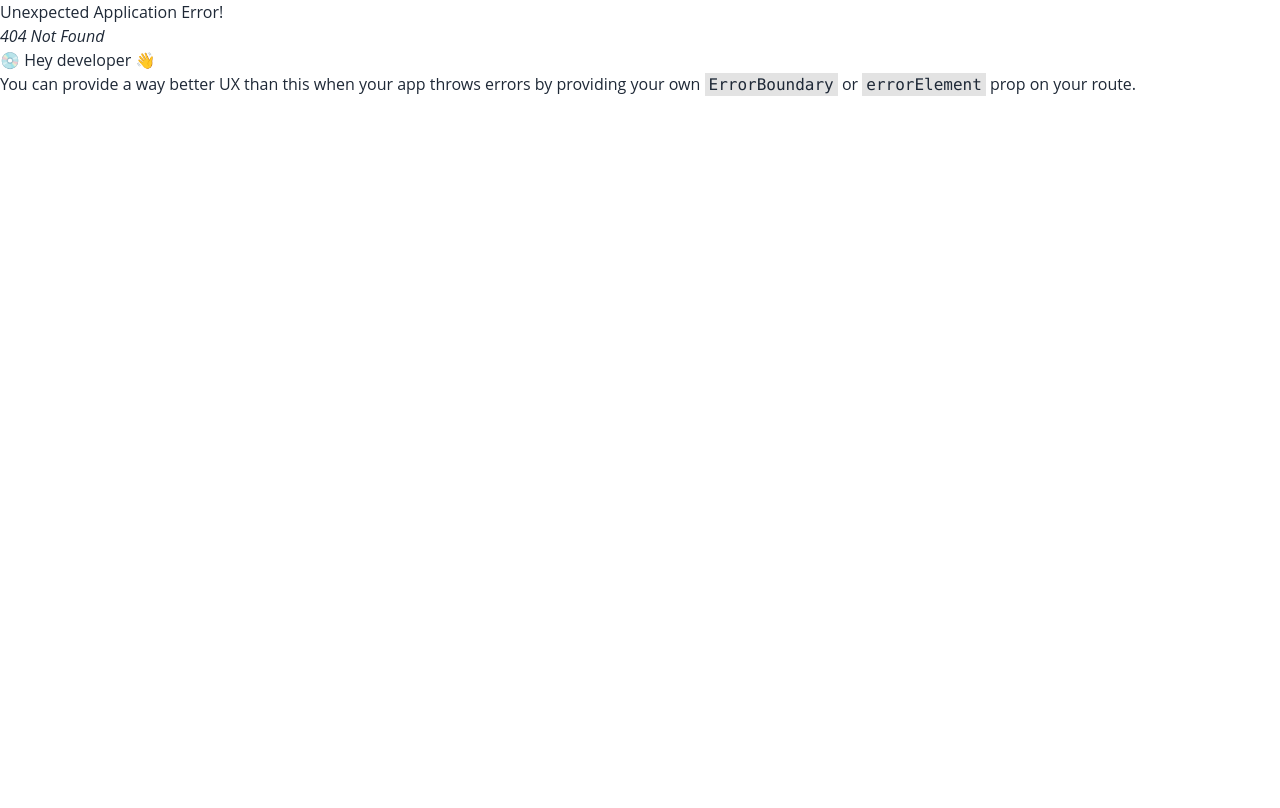
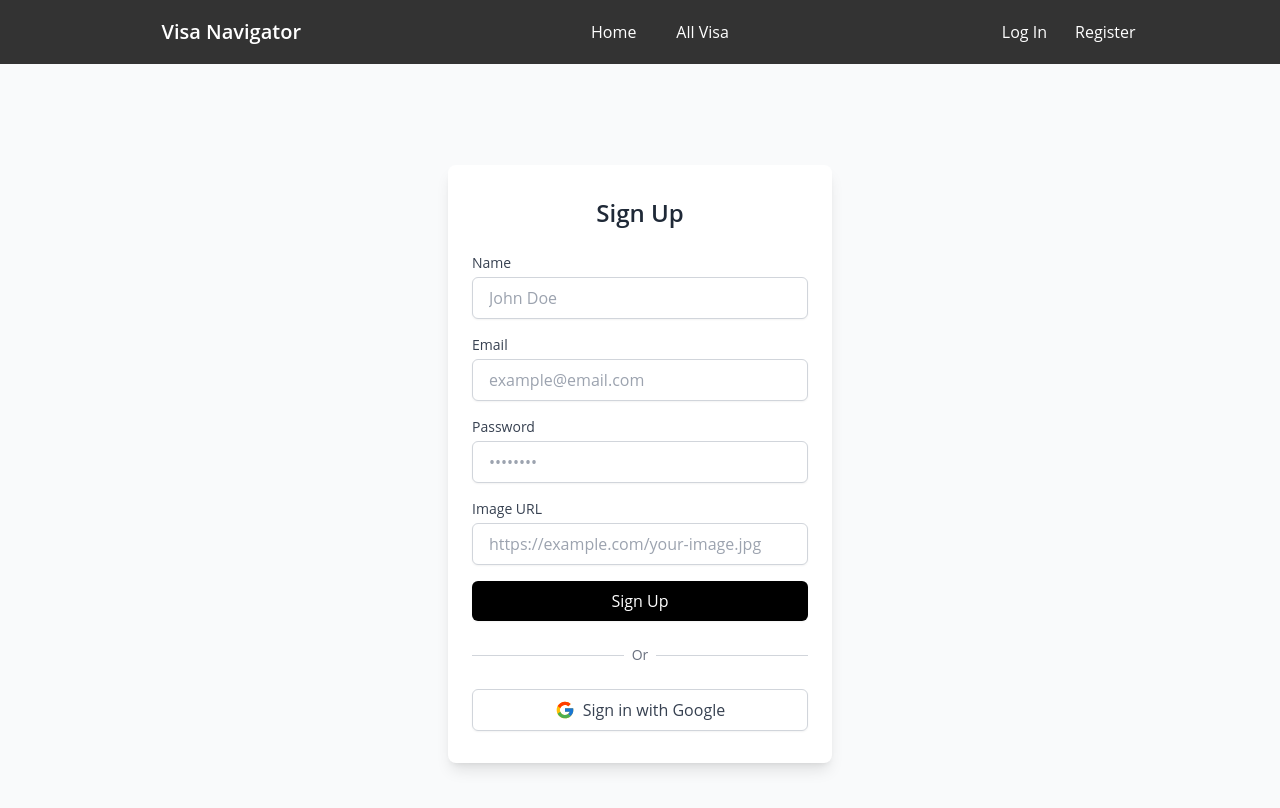
Before and after one commit to ashibullah/Visa-Navigator, a React (Vite) app: page /signup in a window 1280 px wide. Before the commit this address had no page. Shown: the top 808 px of the page. Built offline with nearby package versions, Linux system fonts and the light colour scheme.

Commit message:
Firebase Added

```diff
--- a/src/Components/Hero.jsx
+++ b/src/Components/Hero.jsx
@@ -2,11 +2,11 @@ import React from 'react';
 
 const Hero = () => {
     return (
-        <div>
+        <div  style={{backgroundImage: "url(https://img.daisyui.com/images/stock/photo-1507358522600-9f71e620c44e.webp)",}}>
             <div
                 className="hero min-h-96"
                >
-                <div className="hero-overlay bg-opacity-60"></div>
+                <div className="hero-overlay bg-opacity-50 bg-black"></div>
                 <div className="hero-content text-neutral-content text-center">
                     <div className="max-w-md">
                         <h1 className="mb-5 text-5xl font-bold">Visa Navigator</h1>
--- a/src/Components/Latestvisa.jsx
+++ b/src/Components/Latestvisa.jsx
@@ -1,9 +1,9 @@
 const Latestvisa = () => {
     return (
-        <div className="px-20 py-10 space-y-3">
+        <div className="md:px-20 sm:px-10  py-10 space-y-3 ">
             <h1 className="text-4xl font-bold text-center mb-5">Latest Visa</h1>
-            <div className="grid lg:grid-cols-3 md:grid-cols-2 sm:grid-cols-1 justify-items-center  gap-3">
-                <div className="card bg-base-100 image-full  lg:w-80 md:w-72 sm:w-96  shadow-xl">
+            <div className="grid lg:grid-cols-3 md:grid-cols-2 sm:grid-cols-1 justify-items-center  gap-5">
+                <div className="card bg-base-100 image-full  lg:w-full md:w-full sm:w-full  shadow-xl">
                     <figure>
                         <img
                             src="https://cdn-images-1.medium.com/max/2000/1*7F96K987FCuTqx1Z8sEQ6A.jpeg"
@@ -17,7 +17,7 @@ const Latestvisa = () => {
                         </div>
                     </div>
                 </div>
-                <div className="card bg-base-100 image-full  lg:w-80 md:w-72 sm:w-96  shadow-xl">
+                <div className="card bg-base-100 image-full  lg:w-full md:w-full sm:w-full  shadow-xl">
                     <figure>
                         <img
                             src="https://cdn-images-1.medium.com/max/2000/1*7F96K987FCuTqx1Z8sEQ6A.jpeg"
@@ -31,7 +31,7 @@ const Latestvisa = () => {
                         </div>
                     </div>
                 </div>
-                <div className="card bg-base-100 image-full  lg:w-80 md:w-72 sm:w-96  shadow-xl">
+                <div className="card bg-base-100 image-full  lg:w-full md:w-full sm:w-full  shadow-xl">
                     <figure>
                         <img
                             src="https://cdn-images-1.medium.com/max/2000/1*7F96K987FCuTqx1Z8sEQ6A.jpeg"
--- /dev/null
+++ b/src/Components/Login.jsx
@@ -0,0 +1,48 @@
+import { Link } from "react-router-dom";
+
+const Login = () => {
+  return (
+    <div className="flex items-center justify-center min-h-screen bg-gray-50">
+      <div className="w-full max-w-sm px-6 py-8 bg-white shadow-lg rounded-lg">
+        <h2 className="text-2xl font-semibold text-center text-gray-800 mb-6">Sign In</h2>
+        <form className="space-y-4">
+          <div>
+            <label htmlFor="email" className="block text-sm font-medium text-gray-700">
+              Apple ID
+            </label>
+            <input
+              type="email"
+              id="email"
+              className="mt-1 block w-full px-4 py-2 border border-gray-300 rounded-md shadow-sm focus:ring-black focus:border-black"
+              placeholder="example@apple.com"
+            />
+          </div>
+          <div>
+            <label htmlFor="password" className="block text-sm font-medium text-gray-700">
+              Password
+            </label>
+            <input
+              type="password"
+              id="password"
+              className="mt-1 block w-full px-4 py-2 border border-gray-300 rounded-md shadow-sm focus:ring-black focus:border-black"
+              placeholder="••••••••"
+            />
+          </div>
+          <button
+            type="submit"
+            className="w-full py-2 px-4 text-white bg-black rounded-md shadow-sm hover:bg-gray-900 focus:ring-2 focus:ring-offset-2 focus:ring-black"
+          >
+            Sign In
+          </button>
+        </form>
+        <div className="mt-6 text-center">
+          <p className="text-sm text-gray-600 hover:text-gray-900">
+            Don't have an account? <span className="text-blue-600" ><Link to={"/signup"}>Register</Link></span>
+          </p>
+        </div>
+      </div>
+    </div>
+  );
+};
+
+export default Login;
--- a/src/Components/Navbar.jsx
+++ b/src/Components/Navbar.jsx
@@ -1,19 +1,23 @@
+import { NavLink } from "react-router-dom";
+
 const Navbar = () => {
     return (
-        <div className="navbar bg-gray-200  opacity-80 flex justify-around mx-auto">
+        <nav className="sticky top-0 z-10  bg-blur backdrop-blur-lg">
+          <div className="navbar bg-black text-white  opacity-80 flex justify-around mx-auto ">
         <div className="">
-          <a className="btn btn-ghost text-xl">Visa Navigator</a>
+          <NavLink to={"/"} className="btn btn-ghost text-xl">Visa Navigator</NavLink>
+        </div>
+        <div className="space-x-10">
+          <NavLink to={"/"} className=" text-md">Home</NavLink>
+          <NavLink to={"/visas"} className=" text-md">All Visa</NavLink>
         </div>
         <div className="space-x-4">
-          <a className=" text-lg">Home</a>
-          <a className=" text-lg">All Visas</a>
-        </div>
-        <div className="">
-          <a className="mr-3 text-lg">Log In</a>
-          <a className=" text-lg">Register</a>
+          <NavLink to={"/auth"}  className="mr-3 text-md">Log In</NavLink>
+          <NavLink to={"/signup"} className=" text-md">Register</NavLink>
         </div>
 
       </div>
+        </nav>
     );
 };
 
--- /dev/null
+++ b/src/Components/Signup.jsx
@@ -0,0 +1,79 @@
+import { FcGoogle } from "react-icons/fc";
+
+const SignUp = () => {
+  return (
+    <div className="flex items-center justify-center min-h-screen bg-gray-50">
+      <div className="w-full max-w-sm px-6 py-8 bg-white shadow-lg rounded-lg">
+        <h2 className="text-2xl font-semibold text-center text-gray-800 mb-6">Sign Up</h2>
+        <form className="space-y-4">
+          <div>
+            <label htmlFor="name" className="block text-sm font-medium text-gray-700">
+              Name
+            </label>
+            <input
+              type="text"
+              id="name"
+              className="mt-1 block w-full px-4 py-2 border border-gray-300 rounded-md shadow-sm focus:ring-black focus:border-black"
+              placeholder="John Doe"
+            />
+          </div>
+          <div>
+            <label htmlFor="email" className="block text-sm font-medium text-gray-700">
+              Email
+            </label>
+            <input
+              type="email"
+              id="email"
+              className="mt-1 block w-full px-4 py-2 border border-gray-300 rounded-md shadow-sm focus:ring-black focus:border-black"
+              placeholder="example@email.com"
+            />
+          </div>
+          <div>
+            <label htmlFor="password" className="block text-sm font-medium text-gray-700">
+              Password
+            </label>
+            <input
+              type="password"
+              id="password"
+              className="mt-1 block w-full px-4 py-2 border border-gray-300 rounded-md shadow-sm focus:ring-black focus:border-black"
+              placeholder="••••••••"
+            />
+          </div>
+          <div>
+            <label htmlFor="imageUrl" className="block text-sm font-medium text-gray-700">
+              Image URL
+            </label>
+            <input
+              type="url"
+              id="imageUrl"
+              className="mt-1 block w-full px-4 py-2 border border-gray-300 rounded-md shadow-sm focus:ring-black focus:border-black"
+              placeholder="https://example.com/your-image.jpg"
+            />
+          </div>
+          <button
+            type="submit"
+            className="w-full py-2 px-4 text-white bg-black rounded-md shadow-sm hover:bg-gray-900 focus:ring-2 focus:ring-offset-2 focus:ring-black"
+          >
+            Sign Up
+          </button>
+        </form>
+        <div className="relative mt-6">
+          <div className="absolute inset-0 flex items-center">
+            <div className="w-full border-t border-gray-300"></div>
+          </div>
+          <div className="relative flex justify-center text-sm">
+            <span className="bg-white px-2 text-gray-500">Or</span>
+          </div>
+        </div>
+        <button
+          className="mt-6 w-full flex items-center justify-center py-2 px-4 text-gray-700 border border-gray-300 rounded-md shadow-sm hover:bg-gray-100 focus:ring-2 focus:ring-offset-2 focus:ring-gray-300"
+        >
+          <FcGoogle className="w-5 h-5 mr-2" />
+          Sign in with Google
+        </button>
+      </div>
+    </div>
+  );
+};
+
+export default SignUp;
--- /dev/null
+++ b/src/Firebase/firebase.config.js
@@ -0,0 +1,17 @@
+// Import the functions you need from the SDKs you need
+import { initializeApp } from "firebase/app";
+// TODO: Add SDKs for Firebase products that you want to use
+// https://firebase.google.com/docs/web/setup#available-libraries
+
+// Your web app's Firebase configuration
+const firebaseConfig = {
+  apiKey: "AIzaSyB1L8zlYr7v9LxgGcOjghQwnlAx3W8MGm4",
+  authDomain: "visa-navigator-c4747.firebaseapp.com",
+  projectId: "visa-navigator-c4747",
+  storageBucket: "visa-navigator-c4747.firebasestorage.app",
+  messagingSenderId: "26724578097",
+  appId: "1:26724578097:web:8511f0954e3ef2512f3610"
+};
+
+// Initialize Firebase
+export const app = initializeApp(firebaseConfig);
--- a/src/Pages/Home.jsx
+++ b/src/Pages/Home.jsx
@@ -8,13 +8,9 @@ import Latestvisa from "../Components/Latestvisa";
 const Home = () => {
     return (
         <div >
-            <div
-                style={{
-                    backgroundImage: "url(https://img.daisyui.com/images/stock/photo-1507358522600-9f71e620c44e.webp)",
-                }}>
-                  <Navbar/>
+
+            <Navbar />
             <Hero/>
-            </div>
             <Slider/>
             <Latestvisa/>
             <Footer/>
--- /dev/null
+++ b/src/Pages/LoginPage.jsx
@@ -0,0 +1,14 @@
+import Login from "../Components/Login";
+import Navbar from "../Components/Navbar";
+
+
+const LoginPage = () => {
+    return (
+        <div>
+            <Navbar/>
+            <Login/>
+        </div>
+    );
+};
+
+export default LoginPage;
--- /dev/null
+++ b/src/Pages/RegisterPage.jsx
@@ -0,0 +1,13 @@
+import Navbar from "../Components/Navbar";
+import SignUp from "../Components/Signup";
+
+const RegisterPage = () => {
+    return (
+        <div>
+            <Navbar/>
+            <SignUp/>
+        </div>
+    );
+};
+
+export default RegisterPage;
```
Also changed, not shown: src/Routes/Route.jsx (+10 -0 lines).
